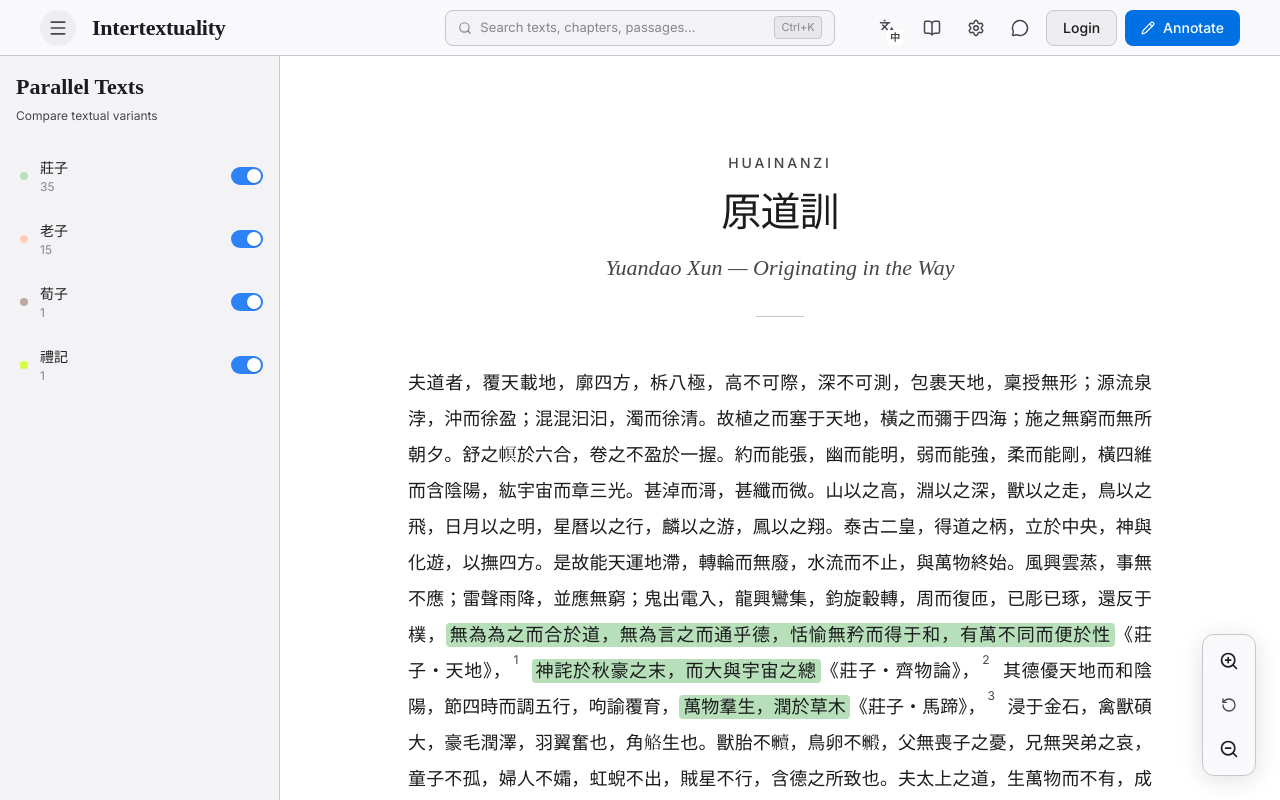
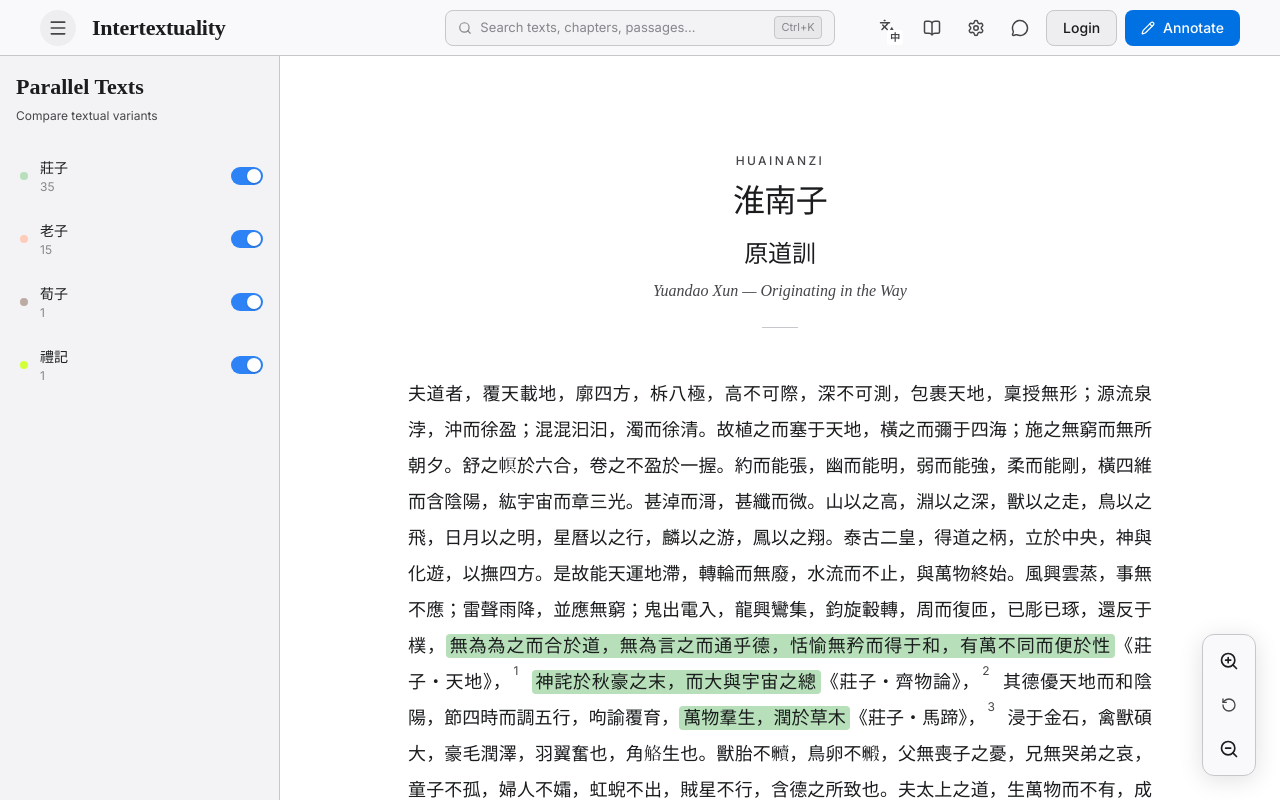
Before and after one commit to oak-23/intertextuality-huinanzi, a React (Vite) app: page / in a window 1280 px wide. Built offline with nearby package versions, Linux system fonts and the light colour scheme.

Commit message:
feat: make the titles look the same

```diff
--- a/src/components/MainText/MainText.tsx
+++ b/src/components/MainText/MainText.tsx
@@ -485,11 +485,11 @@ export function MainText({ className }: MainTextProps) {
             style={{
               fontFamily: "var(--font-ui)",
               fontWeight: 500,
-              fontSize: 14,
+              fontSize: 12,
               letterSpacing: "0.2em",
               textTransform: "uppercase",
               color: "var(--color-secondary)",
-              marginBottom: 16,
+              marginBottom: 12,
             }}
           >
             {continuousText.title.en}
@@ -497,8 +497,8 @@ export function MainText({ className }: MainTextProps) {
           <h1
             className="font-serif"
             style={{
+              fontSize: 32,
               fontFamily: "var(--font-zh-body)",
-              fontSize: 40,
               fontWeight: 400,
               letterSpacing: "-0.02em",
               lineHeight: 1.2,
@@ -506,15 +506,28 @@ export function MainText({ className }: MainTextProps) {
               color: "var(--color-text-primary)",
             }}
           >
+            {continuousText.title.zh}
+          </h1>
+          <h2
+            className="font-serif"
+            style={{
+              fontSize: 24,
+              fontFamily: "var(--font-zh-body)",
+              fontWeight: 400,
+              letterSpacing: "-0.01em",
+              color: "var(--color-text-primary)",
+            }}
+          >
             {chapterTitle.zh}
-          </h1>
+          </h2>
           <p
             className="font-serif italic"
             style={{
-              fontSize: 22,
+              fontSize: 16,
               fontWeight: 500,
               color: "var(--color-secondary)",
               lineHeight: 1.4,
+              marginTop: 8,
             }}
           >
             {chapterTitle.en}
@@ -522,10 +535,10 @@ export function MainText({ className }: MainTextProps) {
           <div
             aria-hidden
             style={{
-              width: 48,
+              width: 36,
               height: 1,
               backgroundColor: "var(--color-border)",
-              margin: "32px auto 0",
+              margin: "24px auto 0",
             }}
           />
         </header>
```
